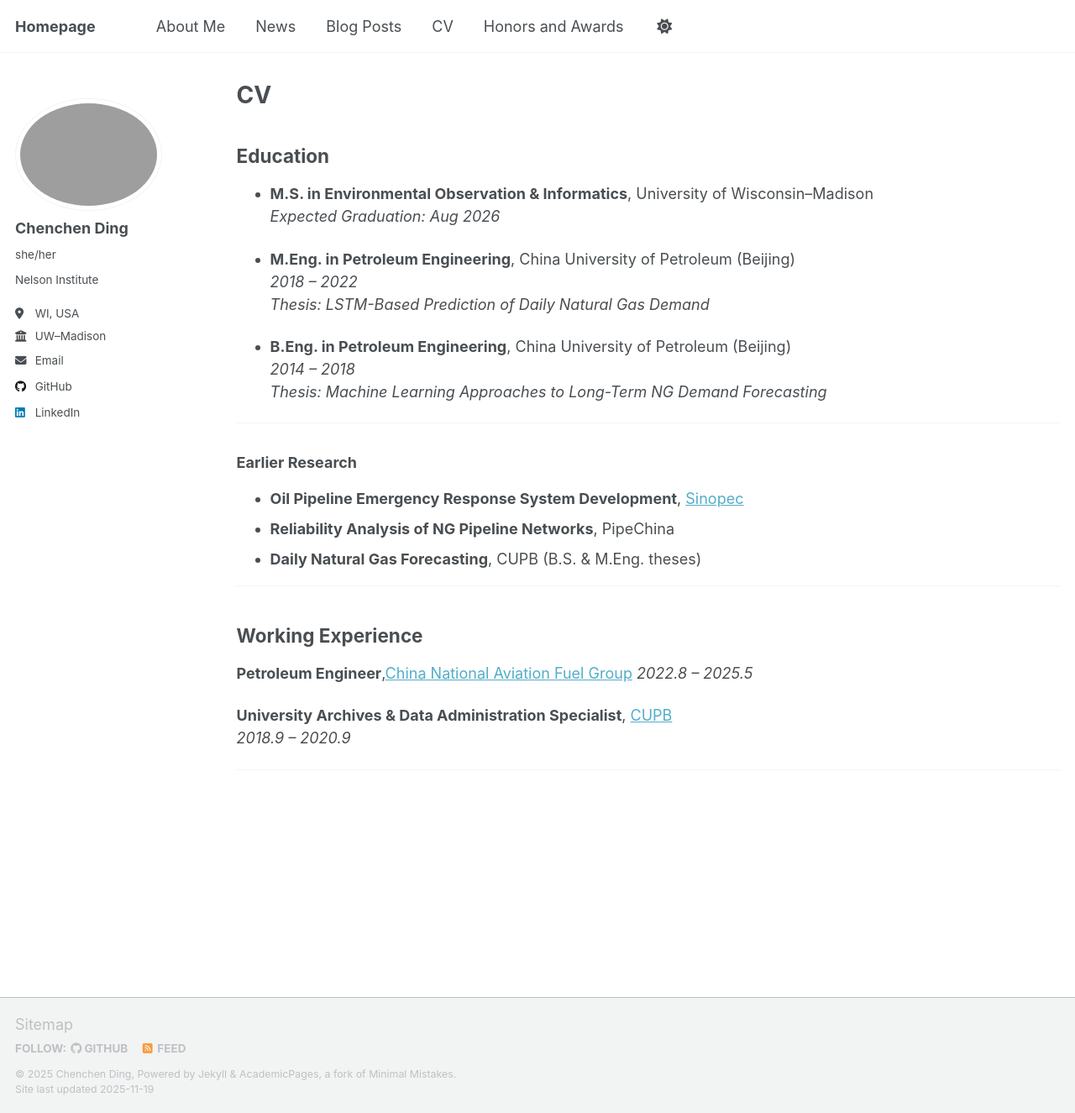
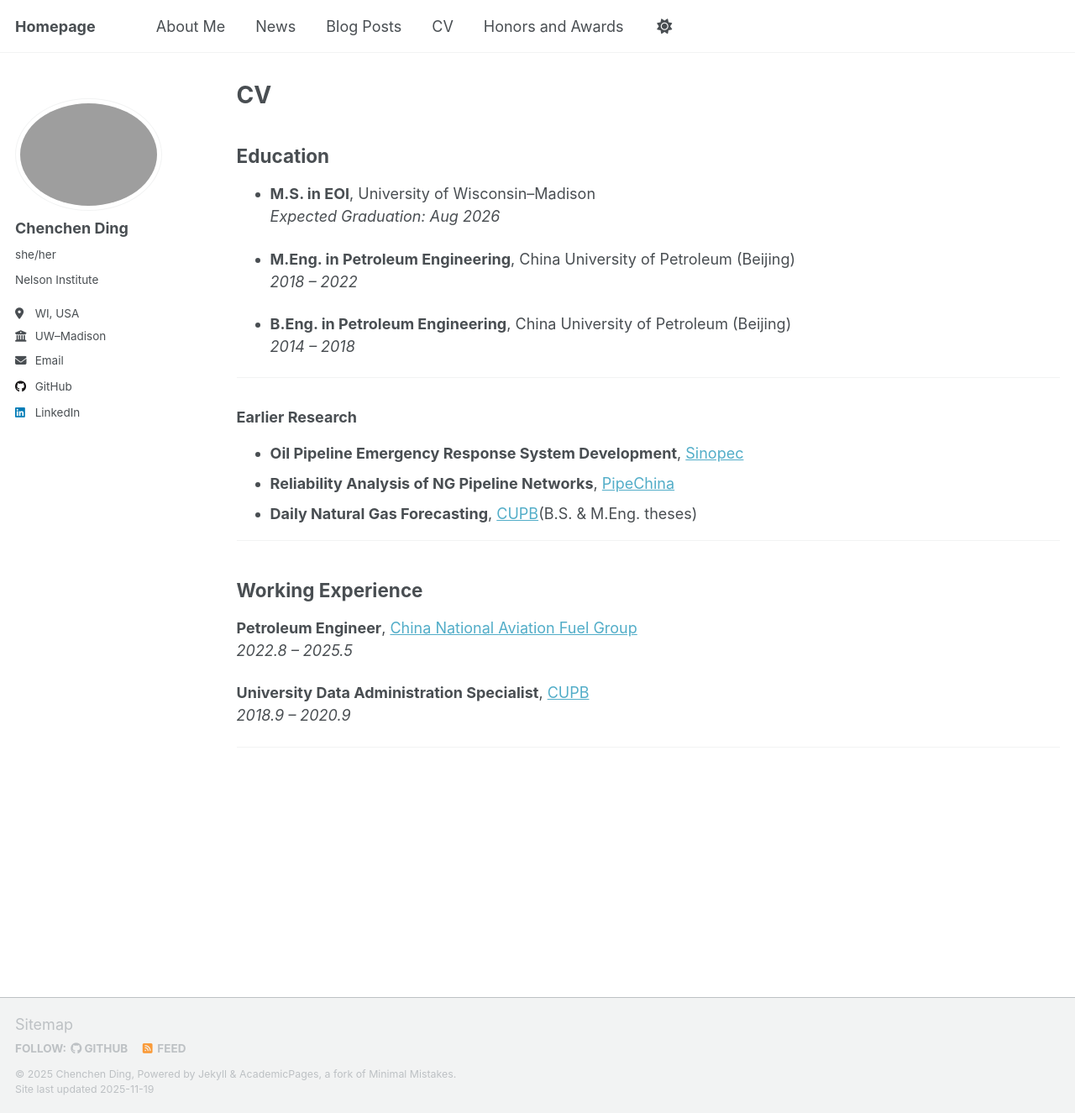
Before and after one commit to DCC0329/ChenchenDing.github.io, a Jekyll site: the page built from _pages/cv.md, in a window 1280 px wide and 1325 px high. Shown: the whole window at 84% size. Built offline with Jekyll 4.4.1, drawn with Linux system fonts in a browser that asks for light colours; a script that is not in the unit is left out.

Commit message:
Update cv.md

```diff
--- a/_pages/cv.md
+++ b/_pages/cv.md
@@ -10,31 +10,30 @@ redirect_from:
 {% include base_path %}
 
 ## Education
-* **M.S. in Environmental Observation & Informatics**, University of Wisconsin–Madison
+* **M.S. in EOI**, University of Wisconsin–Madison
   *Expected Graduation: Aug 2026*
 
 * **M.Eng. in Petroleum Engineering**, China University of Petroleum (Beijing)
   *2018 – 2022*
-  *Thesis: LSTM-Based Prediction of Daily Natural Gas Demand*
 
 * **B.Eng. in Petroleum Engineering**, China University of Petroleum (Beijing)
   *2014 – 2018*
-  *Thesis: Machine Learning Approaches to Long-Term NG Demand Forecasting*
 
 ---
 
 ### **Earlier Research**
 - **Oil Pipeline Emergency Response System Development**, <a href="http://www.sinopecgroup.com/group/en/" target="_blank">Sinopec</a>
-- **Reliability Analysis of NG Pipeline Networks**, PipeChina
-- **Daily Natural Gas Forecasting**, CUPB (B.S. & M.Eng. theses)
+- **Reliability Analysis of NG Pipeline Networks**, <a href="https://www.pipechina.com.cn/index.html" target="_blank">PipeChina</a>
+- **Daily Natural Gas Forecasting**, <a href="https://www.cup.edu.cn" target="_blank">CUPB</a>(B.S. & M.Eng. theses)
 
 ---
 
 ## Working Experience
-**Petroleum Engineer**,<a href="http://111.203.202.45/english/BusinessAtAGlance.jsp?sign=1" target="_blank">China National Aviation Fuel Group</a>
+
+**Petroleum Engineer**, <a href="http://111.203.202.45/english/BusinessAtAGlance.jsp?sign=1" target="_blank">China National Aviation Fuel Group</a>
 *2022.8 – 2025.5*
 
-**University Archives & Data Administration Specialist**, <a href="https://www.cup.edu.cn" target="_blank">CUPB</a>
+**University Data Administration Specialist**, <a href="https://www.cup.edu.cn" target="_blank">CUPB</a>
 *2018.9 – 2020.9*
 
 ---
```
